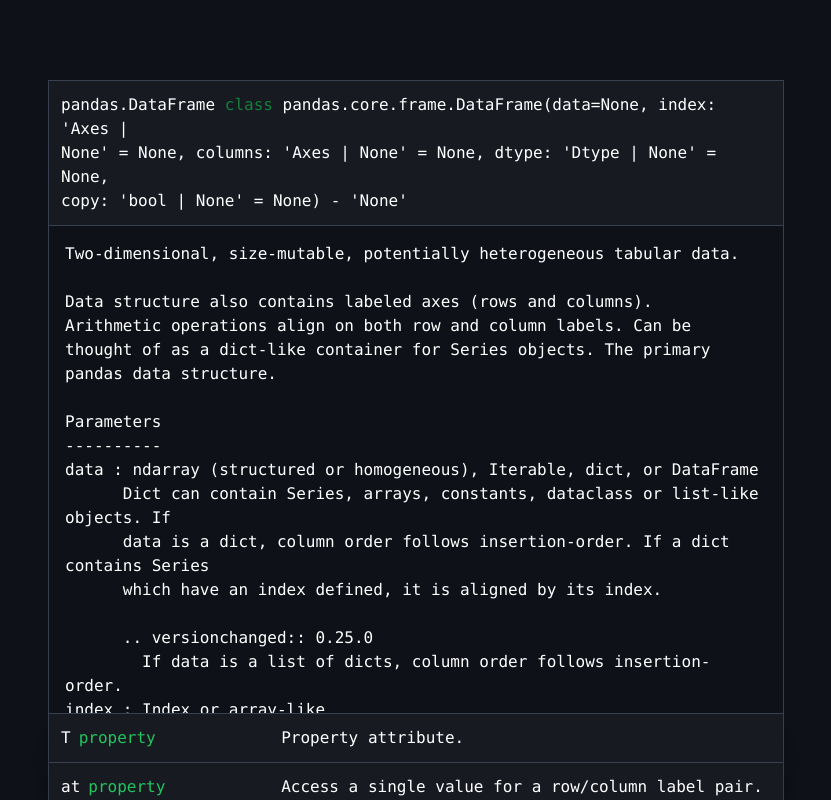
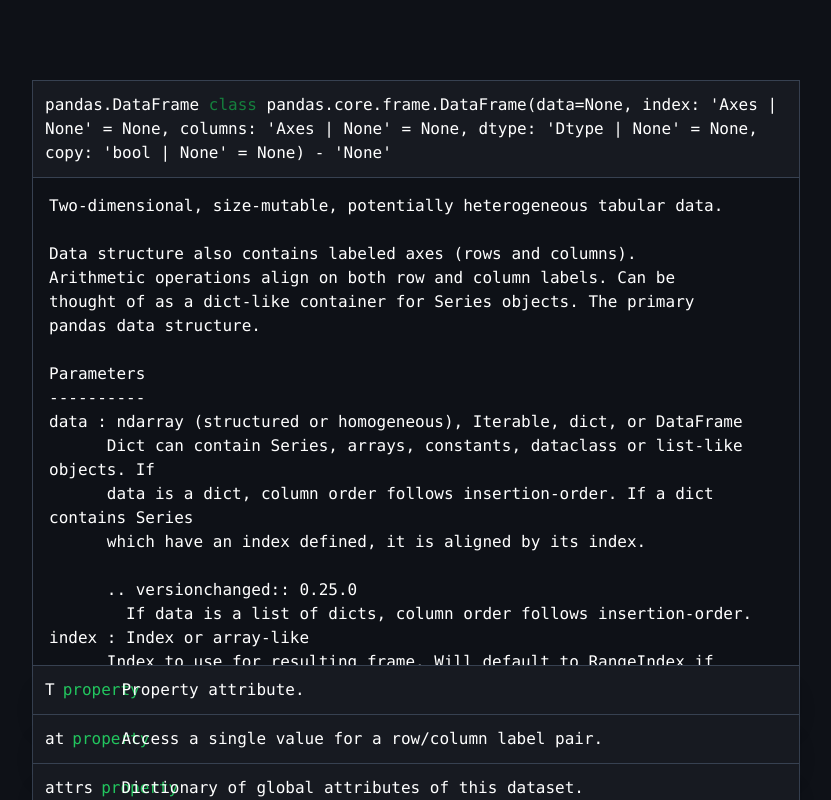
Before and after one commit to vickey1213/storybook, a Next.js app: page / in a window 1280 px wide. Shown: the top 800 px of the page, without its empty margins (224-1055 px from the left). Built offline with nearby package versions, Linux system fonts and the light colour scheme.

Commit message:
Changed some styling

```diff
--- a/app/page.tsx
+++ b/app/page.tsx
@@ -4,8 +4,8 @@
 
 export default function Home() {
   return (
-    <main className="flex flex-col items-center bg-[#0e1117] font-mono ">
-      <div className="border-[0.15px] border-gray-700 max-w-[736px] my-20">
+    <main className="flex flex-col items-center bg-[#0e1117] font-mono px-4">
+      <div className="max-w-screen-md w-full border-[0.15px] border-gray-700 my-20">
         <Header />
         <Body />
         <Parameter />
--- a/components/ui/Parameter/Parameter.tsx
+++ b/components/ui/Parameter/Parameter.tsx
@@ -10,11 +10,11 @@
         key={index}
         className="flex bg-[#171a21] shadow-xl text-white justify-items-start items-center border-b-[0.15px] border-gray-700"
       >
-        <CardContent className="flex gap-2 w-[30%]">
+        <CardContent className="flex gap-2 w-[30%] sm:w-[10%]">
           <h3>{parameter.title}</h3>
           <h3 className="text-green-500">{parameter.value}</h3>
         </CardContent>
-        <CardContent className="w-[70%] flex items-start">
+        <CardContent className="w-[70%] sm:w-[90%] flex items-start">
           {parameter.description}
         </CardContent>
       </Card>
```
